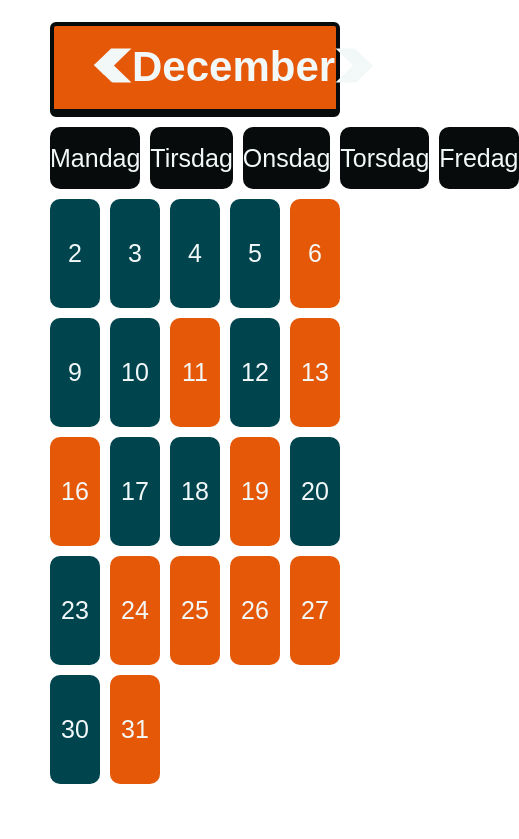
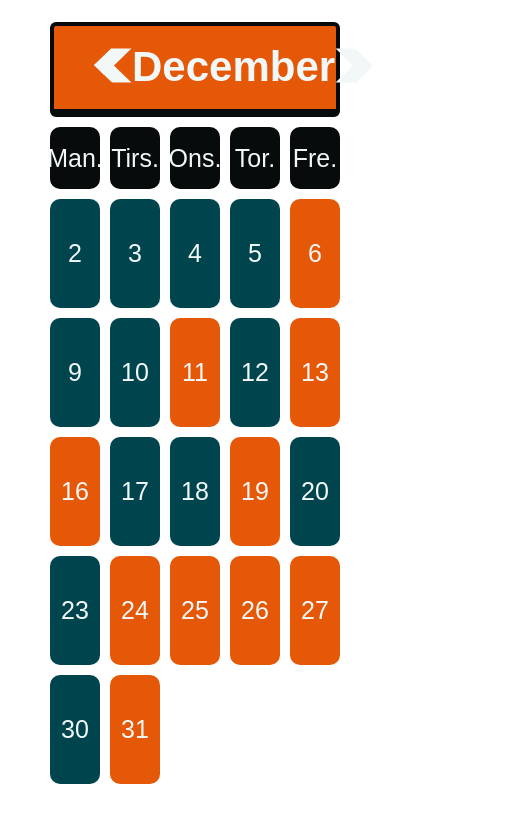
Before and after one commit to Niko-Hedegaard/fablab-p5-team8, a plain HTML site: page index.html in a window 390 px wide. Shown: the part 3105-3944 px from the top of the page, 519 px wide, since content can reach past the window. Drawn offline with Linux system fonts and the light colour scheme; a web font is replaced by a local one.

Commit message:
Fixet responsivitet på hjemmesiden til tlf.

```diff
--- a/scripts/kalender.js
+++ b/scripts/kalender.js
@@ -1,4 +1,4 @@
-let weekender = ["Mandag", "Tirsdag", "Onsdag", "Torsdag", "Fredag"];
+let weekender = ["Man.", "Tirs.", "Ons.", "Tor.", "Fre."];
 let kalenderDageContainer = document.getElementById("dage__container");
 
 weekender.forEach((dag) => {
--- a/styles.css
+++ b/styles.css
@@ -448,6 +448,7 @@ header {
   border-radius: 10px;
   background: var(--sort);
   color: var(--glass_hvid);
+  overflow-x: hidden;
 }
 .kalender__tekst {
   font-family: "cofo-peshka-variable", sans-serif;
@@ -861,6 +862,7 @@ header {
 
   .kontakt__formular {
     padding-bottom: var(--mdesktop);
+    padding-right: 0px;
   }
 
   .kontakt__billede img {
```
